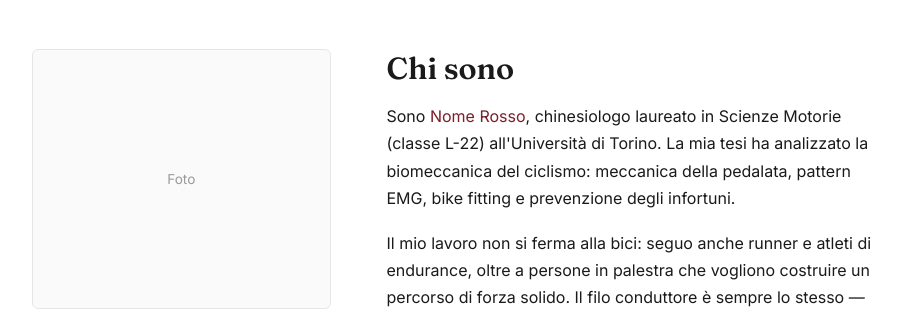
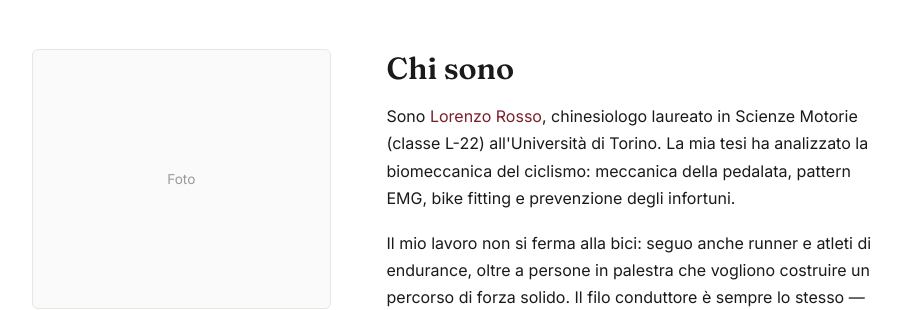
Before and after one commit to lorenzorossoo/Portfolio, a Jekyll site: the page built from index.html, in a window 1280 px wide and 900 px high, scrolled down 678 px. Shown: the part 154-464 px from the top of the window, without its empty margins (182-1097 px from the left). Built offline with Jekyll 4.4.1, drawn with Linux system fonts in a browser that asks for light colours.

Commit message:
test modifica

```diff
--- a/index.html
+++ b/index.html
@@ -26,7 +26,7 @@ title: Home
     </div>
     <div class="about-text">
       <h2>Chi sono</h2>
-      <p>Sono <span class="accent">Nome Rosso</span>, chinesiologo laureato in Scienze Motorie (classe L-22) all'Università di Torino. La mia tesi ha analizzato la biomeccanica del ciclismo: meccanica della pedalata, pattern EMG, bike fitting e prevenzione degli infortuni.</p>
+      <p>Sono <span class="accent">Lorenzo Rosso</span>, chinesiologo laureato in Scienze Motorie (classe L-22) all'Università di Torino. La mia tesi ha analizzato la biomeccanica del ciclismo: meccanica della pedalata, pattern EMG, bike fitting e prevenzione degli infortuni.</p>
       <p>Il mio lavoro non si ferma alla bici: seguo anche runner e atleti di endurance, oltre a persone in palestra che vogliono costruire un percorso di forza solido. Il filo conduttore è sempre lo stesso &mdash; unire l'esperienza pratica sul campo con l'analisi rigorosa dei dati e della letteratura scientifica.</p>
       <p>Niente formule generiche: ogni programma nasce dalla persona che ho davanti, dai suoi obiettivi e da ciò che la ricerca dimostra funzionare davvero.</p>
       <ul class="credentials">
```
